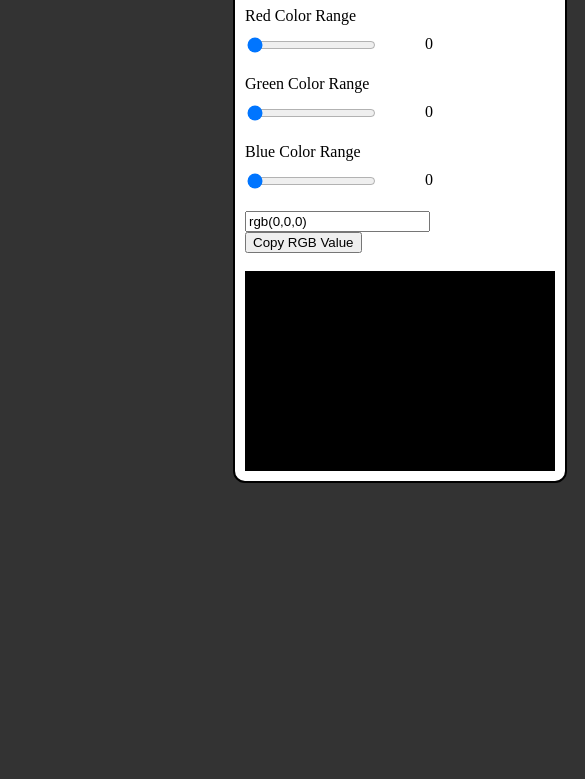
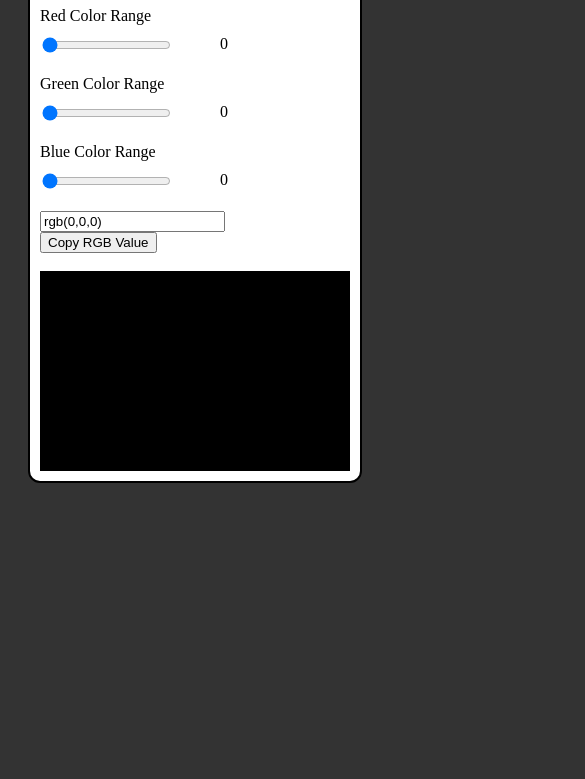
Before and after one commit to mlionhart/rgb-color-generator, a plain HTML site: page index.html in a window 390 px wide. Shown: the part 65-844 px from the top of the page, 585 px wide, since content can reach past the window. Drawn offline with Linux system fonts and the light colour scheme.

Commit message:
made mobile-responsive

```diff
--- a/style.css
+++ b/style.css
@@ -47,6 +47,12 @@ body {
     }
 
     .container {
-      width: 310px;
+      /* width: 310px; */
       padding: 10px;
     }
+
+    @media (max-width: 600px) {
+      body {
+         max-width: 90vw;
+      }
+    }
```
